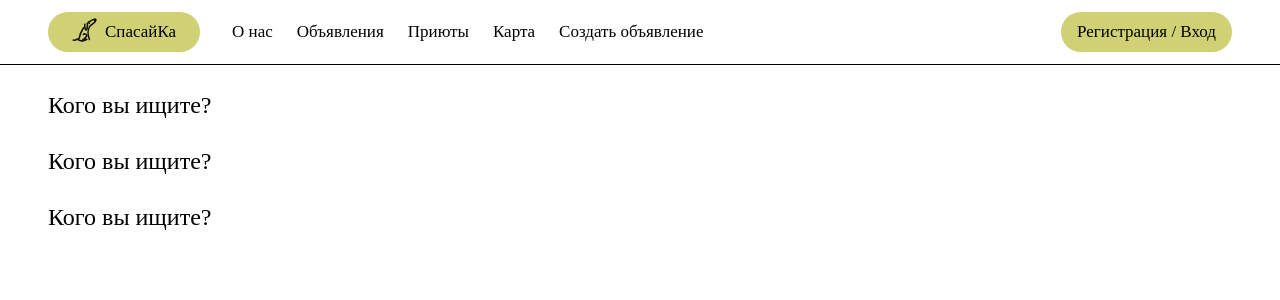
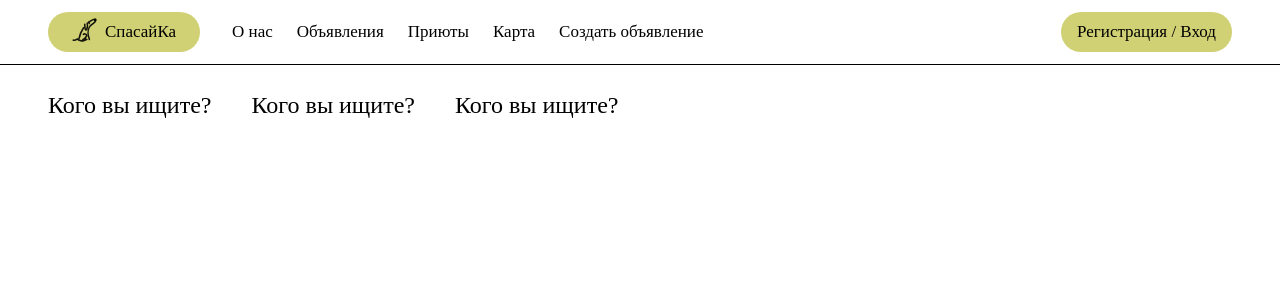
Before and after one commit to erenY6/spasayka, a Vue app in the folder spasayka/: page /IdAd in a window 1280 px wide. Shown: the top 300 px of the page. Built offline with nearby package versions, Linux system fonts and the light colour scheme.

Commit message:
что то

```diff
--- a/spasayka/src/pages/IndividualAdPage.vue
+++ b/spasayka/src/pages/IndividualAdPage.vue
@@ -1,7 +1,9 @@
 <template>
   <div class="flex flex-col w-full min-h-screen px-12 py-6">
-    <h2 class="pb-6 font-[Signate_Grotesk] text-2xl">Кого вы ищите?</h2>
-    <h2 class="pb-6 font-[Signate_Grotesk] text-2xl">Кого вы ищите?</h2>
-    <h2 class="pb-6 font-[Signate_Grotesk] text-2xl">Кого вы ищите?</h2>
+    <section class="flex flex-col lg:flex-row gap-10 max-w-[1400px] mx-auto pb-6">
+      <h2 class="pb-6 font-[Signate_Grotesk] text-2xl">Кого вы ищите?</h2>
+      <h2 class="pb-6 font-[Signate_Grotesk] text-2xl">Кого вы ищите?</h2>
+      <h2 class="pb-6 font-[Signate_Grotesk] text-2xl">Кого вы ищите?</h2>
+    </section>
   </div>
 </template>
```
